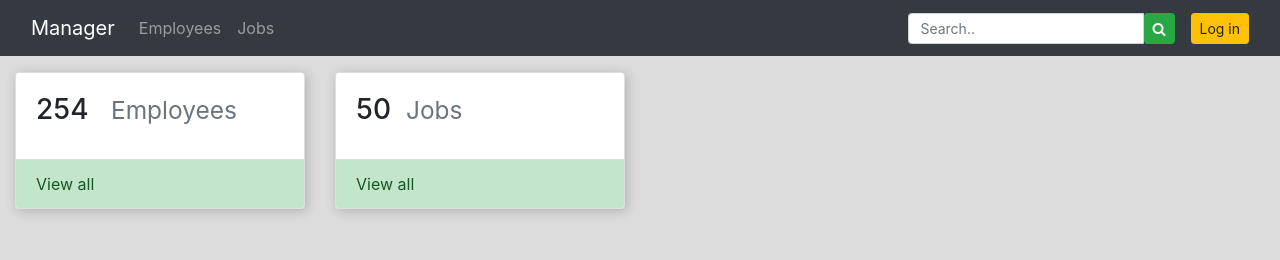
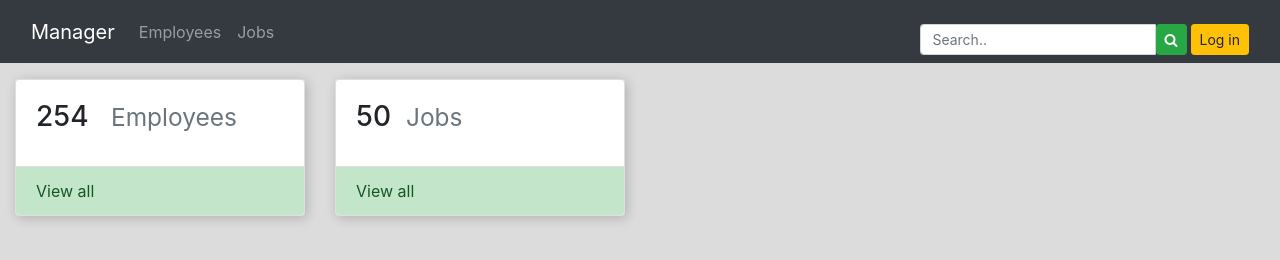
Before and after one commit to MonishSoni/employsite, a plain HTML site: page index.html in a window 1280 px wide. Drawn offline with nearby package versions, Linux system fonts and the light colour scheme.

Commit message:
Update index.html

```diff
--- a/index.html
+++ b/index.html
@@ -43,12 +43,12 @@
             </ul>
             <form class="d-flex">
                 <div class="input-group ">
-                    <input type="text" class="form-control form-control-sm" placeholder=" Search.." aria-label="Recipient's username" aria-describedby="button-addon2">
-                    <button class="btn btn-success btn-sm" type="submit" id="button-addon2"><i class="fa fa-search"></i></button>
+                    <input type="text" class="form-control mt-3 form-control-sm" placeholder=" Search.." aria-label="Recipient's username" aria-describedby="button-addon2">
+                    <button class="btn btn-success mt-3 btn-sm" type="submit" id="button-addon2"><i class="fa fa-search"></i></button>
                   </div>
             </form>
 
-            <a class=" ml-3 btn btn-sm btn-warning" href="loginfo.html">Log in</a>
+            <a class=" ml-1 mt-3 btn btn-sm btn-warning" href="loginfo.html">Log in</a>
 
 
           </div>
```
